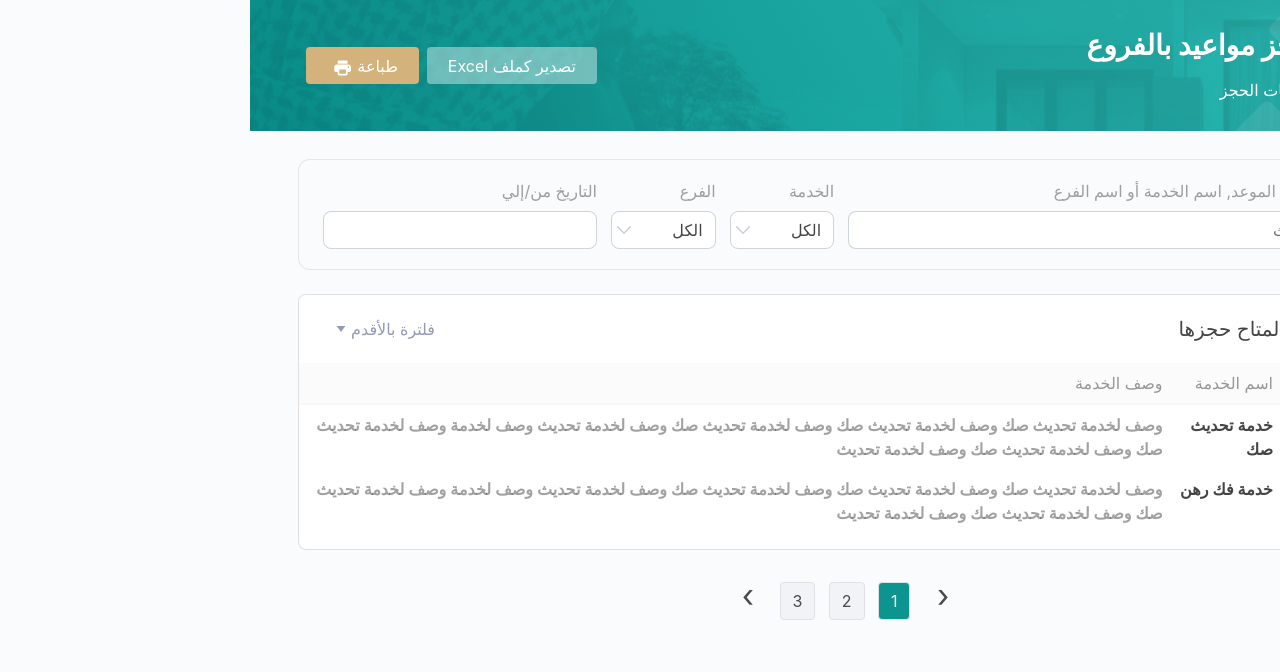
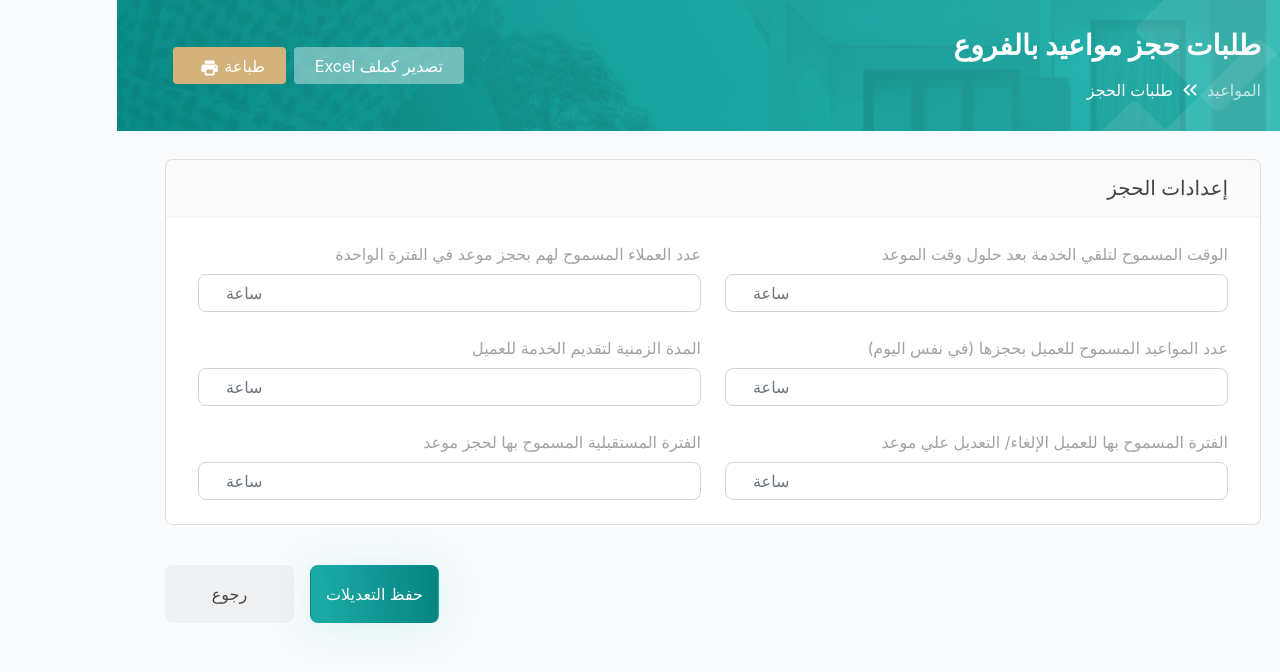
Before and after one commit to Mohamed-Ragab-Tawfieq/REDF-React, a React (Create React App) app: page / in a window 1280 px wide. Shown: the top 672 px of the page. Built offline with nearby package versions, Linux system fonts and the light colour scheme.

Commit message:
Reserve settings

```diff
--- a/src/Components/Content/Content.tsx
+++ b/src/Components/Content/Content.tsx
@@ -3,13 +3,12 @@ import React from 'react'
 import Filters from '../Filters/Filters.tsx'
 import ServicesSettings from '../ServicesSettings/ServicesSettings.tsx'
 import Pagination from '../../Pagination/Pagination.tsx'
+import ReserveSettings from '../ReserveSettings/ReserveSettings.tsx'
 
 function Content() {
     return (
         <div className="content">
-            <Filters />
-            <ServicesSettings />
-            <Pagination />
+            <ReserveSettings />
         </div>
     )
 }
--- /dev/null
+++ b/src/Components/ReserveSettings/ReserveSettings.tsx
@@ -0,0 +1,47 @@
+import React from 'react'
+
+function ReserveSettings() {
+    return (
+        <>
+            <div className="card style-2">
+                <div className="card-header">
+                    <h5>إعدادات الحجز</h5>
+                </div>
+
+                <div className="card-body">
+                    <div className="item">
+                        <label>الوقت المسموح لتلقي الخدمة بعد حلول وقت الموعد</label>
+                        <input type="number" className='form-control' placeholder='ساعة' />
+                    </div>
+                    <div className="item">
+                        <label>عدد العملاء المسموح لهم بحجز موعد في الفترة الواحدة</label>
+                        <input type="number" className='form-control' placeholder='ساعة' />
+                    </div>
+                    <div className="item">
+                        <label>عدد المواعيد المسموح للعميل بحجزها (في نفس اليوم)</label>
+                        <input type="number" className='form-control' placeholder='ساعة' />
+                    </div>
+                    <div className="item">
+                        <label>المدة الزمنية لتقديم الخدمة للعميل</label>
+                        <input type="number" className='form-control' placeholder='ساعة' />
+                    </div>
+                    <div className="item">
+                        <label>الفترة المسموح بها للعميل الإلغاء/ التعديل علي موعد </label>
+                        <input type="number" className='form-control' placeholder='ساعة' />
+                    </div>
+                    <div className="item">
+                        <label>الفترة المستقبلية المسموح بها لحجز موعد</label>
+                        <input type="number" className='form-control' placeholder='ساعة' />
+                    </div>
+                </div>
+            </div>
+
+            <div className="action-btns">
+                <button className='btn save'>حفظ التعديلات</button>
+                <button className='btn back'>رجوع</button>
+            </div>
+        </>
+    )
+}
+
+export default ReserveSettings
--- a/src/Components/ServicesSettings/ServicesSettings.tsx
+++ b/src/Components/ServicesSettings/ServicesSettings.tsx
@@ -12,7 +12,7 @@ function ServicesSettings() {
                 </select>
             </div>
 
-            <div className="card-body">
+            <div className="card-body p-0">
                 <table className="table table-borderless table-responsive">
                     <thead>
                         <tr>
--- a/src/assets/scss/_cards.scss
+++ b/src/assets/scss/_cards.scss
@@ -1,79 +1,3 @@
-.switch-wrap {
-    position: relative;
-    display: block;
-
-    width: 4.5rem;
-    height: 1.9rem;
-
-    border-radius: 15px;
-
-    .switch-label {
-        position: absolute;
-        z-index: 10;
-
-        width: 100%;
-        height: 100%;
-
-        background: #b0bec5;
-        border-radius: 0.8rem;
-
-        &::before {
-            content: "مغلق";
-            position: absolute;
-            inset-inline-start: 0;
-            bottom: 50%;
-            transform: translateY(50%);
-
-            color: #fff;
-            font-size: 0.75rem;
-            padding-inline: 0.75rem;
-        }
-
-        &:after {
-            content: "";
-            position: absolute;
-            top: 1px;
-            inset-inline-end: 1px;
-
-            height: 28px;
-            width: 28px;
-
-            display: block;
-            border-radius: 50%;
-            background: #fff;
-            transition: all 200ms ease-in-out;
-        }
-    }
-
-    .switch-btn {
-        position: absolute;
-        z-index: 15;
-
-        width: 100%;
-        height: 100%;
-
-        opacity: 0;
-        cursor: pointer;
-
-        &:checked {
-            & + .switch-label {
-                background-color: #2aa6a4;
-
-                &::before {
-                    content: "نشط";
-                    inset-inline-start: auto;
-                    inset-inline-end: 0;
-                }
-
-                &::after {
-                    inset-inline-start: 01px;
-                    inset-inline-end: auto;
-                }
-            }
-        }
-    }
-}
-
 .card {
     .card-header {
         display: grid;
@@ -99,6 +23,10 @@
     }
 
     .card-body {
+        label {
+            color: rgba(#474747, 0.5);
+        }
+
         .table {
             thead {
                 background: rgba(#f2f2f2, 0.3);
@@ -134,4 +62,32 @@
             }
         }
     }
+
+    &.style-2 {
+        .card-header {
+            background-color: rgba(#f2f2f2, 0.3);
+            border-bottom: 2px solid #f9f6f6;
+        }
+
+        .card-body {
+            display: grid;
+            grid-template-columns: 1fr 1fr;
+            gap: 1.5rem;
+
+            @media (max-width: 991px) {
+                grid-template-columns: 1fr;
+                gap: 1.5rem 0;
+            }
+
+            label {
+                margin-bottom: 0.5rem;
+            }
+
+            .form-control {
+                &::placeholder {
+                    text-align: end;
+                }
+            }
+        }
+    }
 }
--- a/src/assets/scss/_global.scss
+++ b/src/assets/scss/_global.scss
@@ -48,10 +48,11 @@ input {
 
     .content {
         padding-inline: 3rem;
-        padding-top: 1.75rem;
+        padding-block: 1.75rem;
 
         @media (max-width: 767px) {
             padding-inline: 1rem;
+            padding-bottom: 6rem;
         }
     }
 }
@@ -90,10 +91,6 @@ input {
 .pagination {
     justify-content: center;
     padding-block: 2rem;
-
-    @media (max-width: 767px) {
-        padding-block: 2rem 3rem;
-    }
 
     .page-item {
         & + .page-item {
@@ -135,3 +132,116 @@ input {
         }
     }
 }
+
+.switch-wrap {
+    position: relative;
+    display: block;
+
+    width: 4.5rem;
+    height: 1.9rem;
+
+    border-radius: 15px;
+
+    .switch-label {
+        position: absolute;
+        z-index: 10;
+
+        width: 100%;
+        height: 100%;
+
+        background: #b0bec5;
+        border-radius: 0.8rem;
+
+        &::before {
+            content: "مغلق";
+            position: absolute;
+            inset-inline-start: 0;
+            bottom: 50%;
+            transform: translateY(50%);
+
+            color: #fff;
+            font-size: 0.75rem;
+            padding-inline: 0.75rem;
+        }
+
+        &:after {
+            content: "";
+            position: absolute;
+            top: 1px;
+            inset-inline-end: 1px;
+
+            height: 28px;
+            width: 28px;
+
+            display: block;
+            border-radius: 50%;
+            background: #fff;
+            transition: all 200ms ease-in-out;
+        }
+    }
+
+    .switch-btn {
+        position: absolute;
+        z-index: 15;
+
+        width: 100%;
+        height: 100%;
+
+        opacity: 0;
+        cursor: pointer;
+
+        &:checked {
+            & + .switch-label {
+                background-color: #2aa6a4;
+
+                &::before {
+                    content: "نشط";
+                    inset-inline-start: auto;
+                    inset-inline-end: 0;
+                }
+
+                &::after {
+                    inset-inline-start: 01px;
+                    inset-inline-end: auto;
+                }
+            }
+        }
+    }
+}
+
+.action-btns {
+    display: grid;
+    grid-template-columns: 1fr 1fr;
+    gap: 1rem;
+
+    margin-top: 2.5rem;
+    margin-inline-start: auto;
+
+    width: 25%;
+
+    @media (max-width: 767px) {
+        grid-template-columns: 1fr;
+    }
+
+    .btn {
+        padding-block: 1rem;
+        border-radius: 0.5rem;
+
+        &.save {
+            color: #fff;
+            background: linear-gradient(265deg, #078583 6%, #1aa9a4 89%);
+            box-shadow: 0px 4px 40px rgba(42, 186, 181, 0.16);
+
+            &:hover {
+                background: linear-gradient(265deg, #078583 20%, #1aa9a4 100%);
+            }
+        }
+
+        &.back {
+            background: rgba(68, 68, 68, 0.05);
+            &:hover {
+                background: rgba(68, 68, 68, 0.15);
+            }
+        }
+    }
+}
--- a/src/assets/scss/_variables.scss
+++ b/src/assets/scss/_variables.scss
@@ -20,5 +20,5 @@ $card-inner-border-radius: 0.5rem;
 $card-cap-bg: #fff;
 $card-cap-padding-y: 1rem;
 $card-cap-padding-x: 2rem;
-$card-spacer-y: 0;
-$card-spacer-x: 0;
+$card-spacer-x: 2rem;
+$card-spacer-y: 1.5rem;
```
